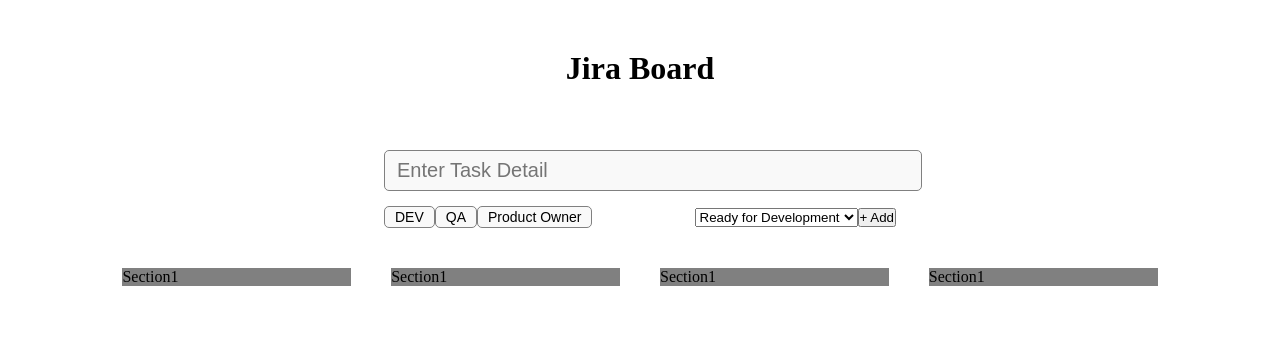
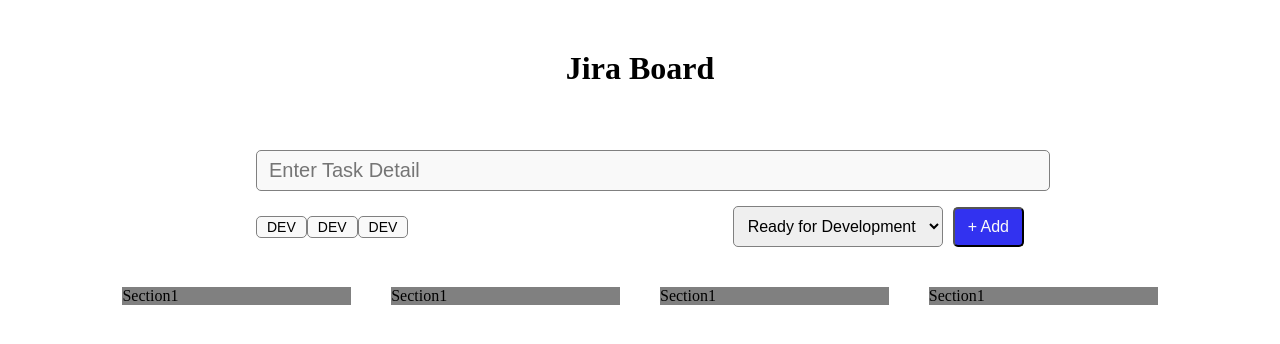
Before and after one commit to sarswatchetan97/jira-board, a React (Vite) app: page / in a window 1280 px wide. Shown: the top 344 px of the page. Built offline with nearby package versions, Linux system fonts and the light colour scheme.

Commit message:
Created Tag component, designed header section elements

```diff
--- /dev/null
+++ b/src/components/Tag/Tag.css
@@ -0,0 +1,9 @@
+.tag {
+    font-size: 14px;
+    font-weight: 500px;
+    background-color: #f9f9f9;
+    border: 1px solid gray;
+    border-radius: 5px;
+    padding: 2px 10px;
+    cursor: pointer;
+}
--- /dev/null
+++ b/src/components/Tag/Tag.jsx
@@ -0,0 +1,11 @@
+import "./Tag.css"
+
+const Tag = () => {
+    return (
+        <>
+            <button className="tag">DEV</button>
+        </>
+    )
+}
+
+export default Tag
--- a/src/components/TaskForm/TaskForm.css
+++ b/src/components/TaskForm/TaskForm.css
@@ -5,7 +5,7 @@
 }
 
 .app_header > form {
-    width: 40%;
+    width: 60%;
 }
 
 .task_input {
@@ -20,17 +20,33 @@
     width: 100%;
 }
 
+.task_input ::placeholder {
+    color: #686868;
+}
+
 .task_form_bottom {
     display: flex;
     align-items: center;
     justify-content: space-between;
 }
 
-.tag {
-    font-size: 14px;
+.task_status {
+    font-size: 16px;
     font-weight: 500px;
-    background-color: #f9f9f9;
     border: 1px solid gray;
     border-radius: 5px;
-    padding: 2px 10px;
+    width: 210px;
+    padding: 10px;
 }
+
+.task_submit {
+    font-size: 16px;
+    font-weight: 500px;
+    background-color: rgb(50, 50, 240);
+    color: #f9f9f9;
+    border-radius: 5px;
+    height: 40px;
+    padding: 3px 13px;
+    cursor: pointer;
+    margin-left: 10px;
+}
--- a/src/components/TaskForm/TaskForm.jsx
+++ b/src/components/TaskForm/TaskForm.jsx
@@ -1,5 +1,6 @@
 import React from "react";
 import "./TaskForm.css";
+import Tag from "./../Tag/Tag"
 
 const TaskForm = () => {
   return (
@@ -12,9 +13,9 @@
         />
         <div className="task_form_bottom">
           <div>
-            <button className="tag">DEV</button>
-            <button className="tag">QA</button>
-            <button className="tag">Product Owner</button>
+            <Tag/>
+            <Tag/>
+            <Tag/>
           </div>
           <div>
             <select className="task_status">
```
